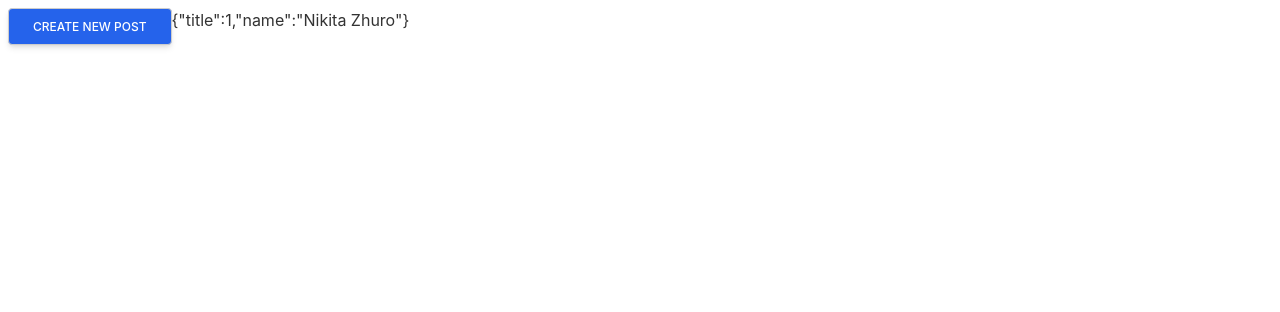
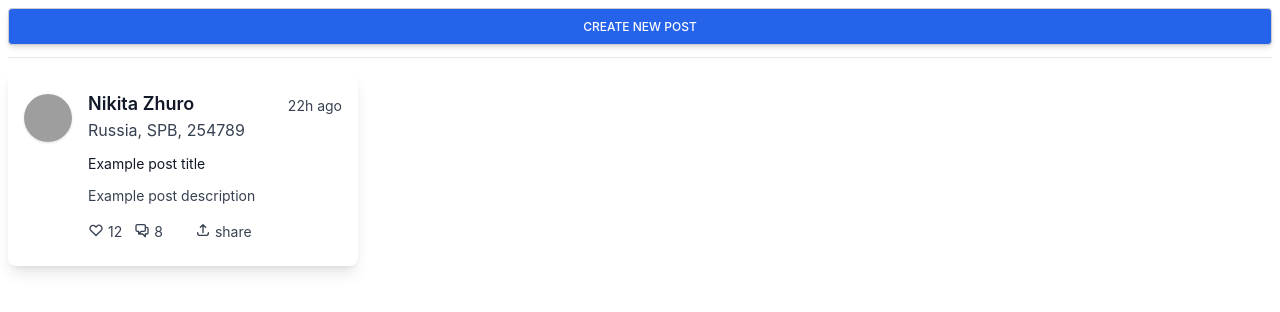
Before and after one commit to nikitazhuro/svelte-webpack-test-app, a Svelte app: page / in a window 1280 px wide. Shown: the top 312 px of the page. Built offline with nearby package versions, Linux system fonts and the light colour scheme; grey boxes are pictures that could not be loaded.

Commit message:
add postList and postItem components

```diff
--- a/src/App.svelte
+++ b/src/App.svelte
@@ -1,24 +1,14 @@
 <script>
-  import { postList } from './store/postStore';
+  import './app.css';
+
   import Modal from './components/Modal.svelte';
-
-  import './app.css'
-
-  let countValue;
-
-  postList.subscribe(value => {
-    countValue = value;
-  });
+  import PostList from './components/Post/PostList.svelte';
 </script>
 
-<div class="flex">
+<div class="flex flex-col">
   <Modal />
-  <hr />
-  {#each countValue as elem}
-	<div>
-		{JSON.stringify(elem)}
-	</div>
-{/each}
+  <hr class="my-3"/>
+  <PostList />
 </div>
 
 <!-- <main>
--- a/src/components/Post/PostItem.svelte
+++ b/src/components/Post/PostItem.svelte
@@ -0,0 +1,52 @@
+<script>
+  export let postItem;
+</script>
+
+<div class="PostItem flex bg-white shadow-lg rounded-lg mr-2 mb-2">
+  <div class="flex items-start px-4 py-6 w-full">
+     <img class="w-12 h-12 rounded-full object-cover mr-4 shadow" src="https://images.unsplash.com/photo-1542156822-6924d1a71ace?ixlib=rb-1.2.1&ixid=eyJhcHBfaWQiOjEyMDd9&auto=format&fit=crop&w=500&q=60" alt="avatar">
+     <div class="w-full">
+        <div class="flex items-center justify-between">
+           <h2 class="text-lg font-semibold text-gray-900 -mt-1">{postItem?.author?.fullname || 'Noname'}</h2>
+           <small class="text-sm text-gray-700">22h ago</small>
+        </div>
+        <p class="text-gray-700">
+          {postItem?.author?.country || ''},
+          {postItem?.author?.city || ''},
+          {postItem?.author?.zip || '000000'}
+        </p>
+        <p class="mt-3 text-gray-900 text-sm">
+          {postItem?.title || 'Empty title'}
+       </p>
+        <p class="mt-3 text-gray-700 text-sm">
+           {postItem?.description || 'Empty description'}
+        </p>
+        <div class="mt-4 flex items-center">
+           <div class="flex mr-2 text-gray-700 text-sm mr-3">
+              <svg fill="none" viewBox="0 0 24 24"  class="w-4 h-4 mr-1" stroke="currentColor">
+                 <path stroke-linecap="round" stroke-linejoin="round" stroke-width="2" d="M4.318 6.318a4.5 4.5 0 000 6.364L12 20.364l7.682-7.682a4.5 4.5 0 00-6.364-6.364L12 7.636l-1.318-1.318a4.5 4.5 0 00-6.364 0z"/>
+               </svg>
+              <span>12</span>
+           </div>
+           <div class="flex mr-2 text-gray-700 text-sm mr-8">
+              <svg fill="none" viewBox="0 0 24 24" class="w-4 h-4 mr-1" stroke="currentColor">
+                 <path stroke-linecap="round" stroke-linejoin="round" stroke-width="2" d="M17 8h2a2 2 0 012 2v6a2 2 0 01-2 2h-2v4l-4-4H9a1.994 1.994 0 01-1.414-.586m0 0L11 14h4a2 2 0 002-2V6a2 2 0 00-2-2H5a2 2 0 00-2 2v6a2 2 0 002 2h2v4l.586-.586z"/>
+              </svg>
+              <span>8</span>
+           </div>
+           <div class="flex mr-2 text-gray-700 text-sm mr-4">
+              <svg fill="none" viewBox="0 0 24 24" class="w-4 h-4 mr-1" stroke="currentColor">
+                 <path stroke-linecap="round" stroke-linejoin="round" stroke-width="2" d="M4 16v1a3 3 0 003 3h10a3 3 0 003-3v-1m-4-8l-4-4m0 0L8 8m4-4v12"/>
+               </svg>
+              <span>share</span>
+           </div>
+        </div>
+     </div>
+  </div>
+</div>
+
+<style>
+  .PostItem {
+    width: 350px;
+  }
+</style>
--- /dev/null
+++ b/src/components/Post/PostList.svelte
@@ -0,0 +1,22 @@
+<script>
+  import PostItem from './PostItem.svelte'
+  import { postList } from '../../store/postStore';
+  let posts;
+
+  postList.subscribe((value) => {
+    posts = value;
+  });
+</script>
+
+<div class="PostList">
+  {#each posts as post}
+	<PostItem postItem={post} />
+{/each}
+</div>
+
+<style>
+  .PostList {
+    display: flex;
+    flex-wrap: wrap;
+  }
+</style>
--- a/src/store/postStore.js
+++ b/src/store/postStore.js
@@ -1,5 +1,18 @@
 import { writable } from "svelte/store";
 
-export const postList = writable([
-  { title: 1, name: 'Nikita Zhuro' }
-]);
+// interface IPost {
+
+// }
+
+const postExample = {
+  title: 'Example post title',
+  description: 'Example post description',
+  author: {
+    fullname: 'Nikita Zhuro',
+    city: 'SPB',
+    country: "Russia",
+    zip: 254789,
+  }
+}
+
+export const postList = writable([postExample]);
```
